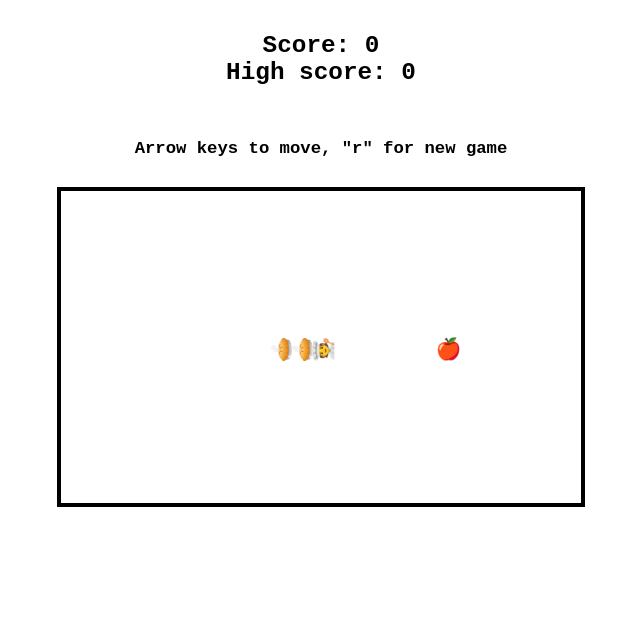
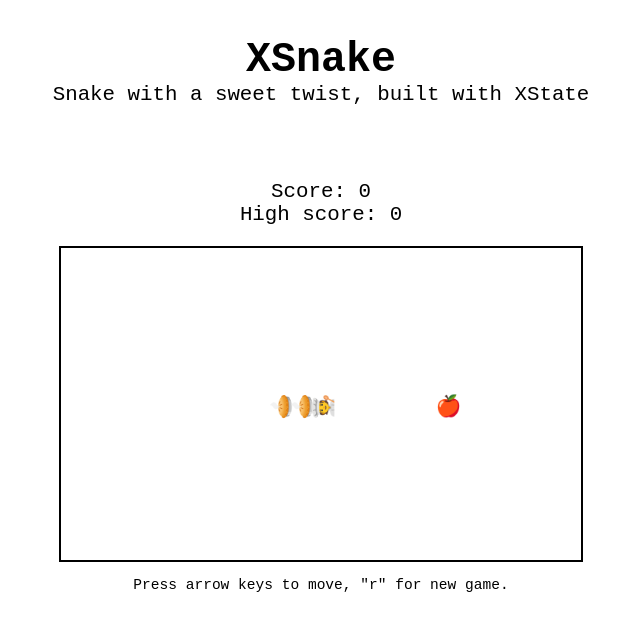
Before and after one commit to josmithua/xsnake, a React (Create React App) app: page / in a window 1280 px wide. Shown: the top 630 px of the page, without its empty margins (319-959 px from the left). Built offline with nearby package versions, Linux system fonts and the light colour scheme.

Commit message:
various tweaks/improvements

```diff
--- a/src/index.tsx
+++ b/src/index.tsx
@@ -25,7 +25,7 @@
   return p.x < 0 || p.x >= gridSize.x || p.y < 0 || p.y >= gridSize.y;
 }
 
-function contains<T extends Point>(points: T[], p: Point) {
+function find<T extends Point>(points: T[], p: Point) {
   return points.find((pp) => isSamePos(pp, p));
 }
 
@@ -63,7 +63,7 @@
 
 function newApple(gridSize: Point, ineligibleGridPoints: Point[]) {
   let newApple = randomGridPoint(gridSize);
-  while (contains(ineligibleGridPoints, newApple)) {
+  while (find(ineligibleGridPoints, newApple)) {
     newApple = randomGridPoint(gridSize);
   }
   return newApple;
@@ -101,14 +101,12 @@
   };
 }
 
-const initialContext = createInitialContext();
-
-function App() {
-  const [current, send] = useMachine(snakeMachine, {
-    context: initialContext,
+const configuredSnakeMachine = snakeMachine
+  .withContext(createInitialContext)
+  .withConfig({
     guards: {
       "ate apple": (c) => isSamePos(head(c.snake), c.apple),
-      "hit tail": (c) => !!contains(body(c.snake), head(c.snake)),
+      "hit tail": (c) => !!find(body(c.snake), head(c.snake)),
       "hit wall": (c) => isOutsideGrid(c.gridSize, head(c.snake))
     },
     actions: {
@@ -116,7 +114,7 @@
       "save dir": assign({
         dir: (c, e) => (e.dir !== oppositeDir[c.dir] ? e.dir : c.dir)
       }),
-      "increment score": assign({
+      "increase score": assign({
         score: (c) => c.score + 1,
         highScore: (c) => Math.max(c.score + 1, c.highScore)
       }),
@@ -128,7 +126,11 @@
       }))
     }
   });
-  const { gridSize, snake, dir, apple, score, highScore } = current.context;
+
+function App() {
+  const [current, send] = useMachine(configuredSnakeMachine);
+  const { gridSize, snake, apple, score, highScore } = current.context;
+  const isGameOver = current.matches("Game Over");
 
   React.useEffect(() => {
     function keyListener(event) {
@@ -146,28 +148,35 @@
 
   return (
     <div className="App">
-      <h3>
+      <header>
+        <h1 style={{ marginBottom: 0 }}>XSnake</h1>
+        <p style={{ margin: 0 }}>Snake with a sweet twist, built with XState</p>
+      </header>
+      <p style={{ fontSize: "1.2em", marginBottom: 0 }}>
+        {isGameOver ? "Game Over!" : "\u00A0"}
+      </p>
+      <p>
         Score: {score}
-        <br /> High score: {highScore}
-      </h3>
-      <h5>Arrow keys to move, "r" for new game</h5>
+        <br />
+        High score: {highScore}
+      </p>
       <div className="grid">
         {Array.from({ length: gridSize.y }).map((_, y) => (
           <div className="row" key={y}>
             {Array.from({ length: gridSize.x }).map((_, x) => {
               const cell = { x, y };
-              let cn: "head" | "apple" | "body", _dir: Dir | undefined;
+              let cn: "head" | "apple" | "body", dir: Dir | undefined;
               if (isSamePos(head(snake), cell)) {
                 cn = "head";
-                _dir = dir;
+                dir = head(snake).dir;
               } else if (isSamePos(apple, cell)) {
                 cn = "apple";
-                _dir = undefined;
+                dir = undefined;
               } else {
-                const maybeBodyPart = contains(snake, cell);
+                const maybeBodyPart = find(snake, cell);
                 if (maybeBodyPart) {
                   cn = "body";
-                  _dir = maybeBodyPart.dir;
+                  dir = maybeBodyPart.dir;
                 }
               }
 
@@ -177,7 +186,7 @@
                     role="img"
                     aria-label={cn}
                     className={cn}
-                    data-dir={_dir}
+                    data-dir={dir}
                   />
                 </div>
               );
@@ -185,8 +194,12 @@
           </div>
         ))}
       </div>
+      <p style={{ fontSize: "0.7em" }}>
+        Press arrow keys to move, "r" for new game.
+      </p>
     </div>
   );
 }
+
 const rootElement = document.getElementById("root");
 ReactDOM.render(<App />, rootElement);
--- a/src/snakeMachine.ts
+++ b/src/snakeMachine.ts
@@ -1,5 +1,4 @@
 import { createMachine } from "xstate";
-import { log } from "xstate/lib/actions";
 
 type Dir = "Up" | "Left" | "Down" | "Right";
 type Point = { x: number; y: number };
@@ -15,54 +14,52 @@
   highScore: number;
 };
 
-export const snakeMachine = createMachine({
+export const snakeMachine = createMachine<SnakeMachineContext>({
   id: "SnakeMachine",
-  schema: {
-    context: {} as SnakeMachineContext,
-    events: {} as { type: "ARROW_KEY"; dir: Dir }
-  },
-  initial: "Stationary",
+  initial: "New Game",
   states: {
-    Stationary: {
+    "New Game": {
       on: {
         ARROW_KEY: {
-          target: "#SnakeMachine.Moving",
-          actions: "save dir"
+          actions: "save dir",
+          target: "#SnakeMachine.Moving"
         }
       }
     },
     Moving: {
-      entry: ["move snake", log("hi")],
+      entry: "move snake",
       after: {
-        "7500": {
+        "80": {
           target: "#SnakeMachine.Moving"
         }
       },
       always: [
         {
           cond: "ate apple",
-          actions: ["increment score", "grow snake", "show new apple"]
+          actions: ["grow snake", "increase score", "show new apple"]
+        },
+        {
+          cond: "hit wall",
+          target: "#SnakeMachine.Game Over"
         },
         {
           cond: "hit tail",
-          target: "#SnakeMachine.Game Over"
-        },
-        {
-          cond: "hit wall",
           target: "#SnakeMachine.Game Over"
         }
       ],
       on: {
         ARROW_KEY: {
-          actions: "save dir"
+          actions: "save dir",
+          target: "#SnakeMachine.Moving"
         }
       }
     },
     "Game Over": {
       on: {
         NEW_GAME: {
-          target: "#SnakeMachine.Stationary",
-          actions: "reset"
+          actions: "reset",
+          description: 'triggered by pressing the "r" key',
+          target: "#SnakeMachine.New Game"
         }
       }
     }
--- a/src/styles.css
+++ b/src/styles.css
@@ -9,8 +9,9 @@
 }
 
 .grid {
+  position: relative;
   border-style: solid;
-  border-width: 4px;
+  border-width: 2px;
   border-color: black;
 }
 
@@ -20,37 +21,23 @@
 }
 
 .cell {
-  position: relative;
   width: 1em;
   height: 1em;
-}
-
-.apple {
-  position: absolute;
-  top: 0;
-  left: 0;
-  width: 100%;
-  height: 100%;
-}
-
-.snake {
-  position: absolute;
-  top: 0;
-  left: 0;
-  width: 100%;
-  height: 100%;
 }
 
 .head,
 .body {
   display: inline-block;
 }
+
 .head::before {
   content: "🧑‍🍳";
 }
+
 .body::before {
   content: "🥧";
 }
+
 .apple::before {
   content: "🍎";
 }
```
